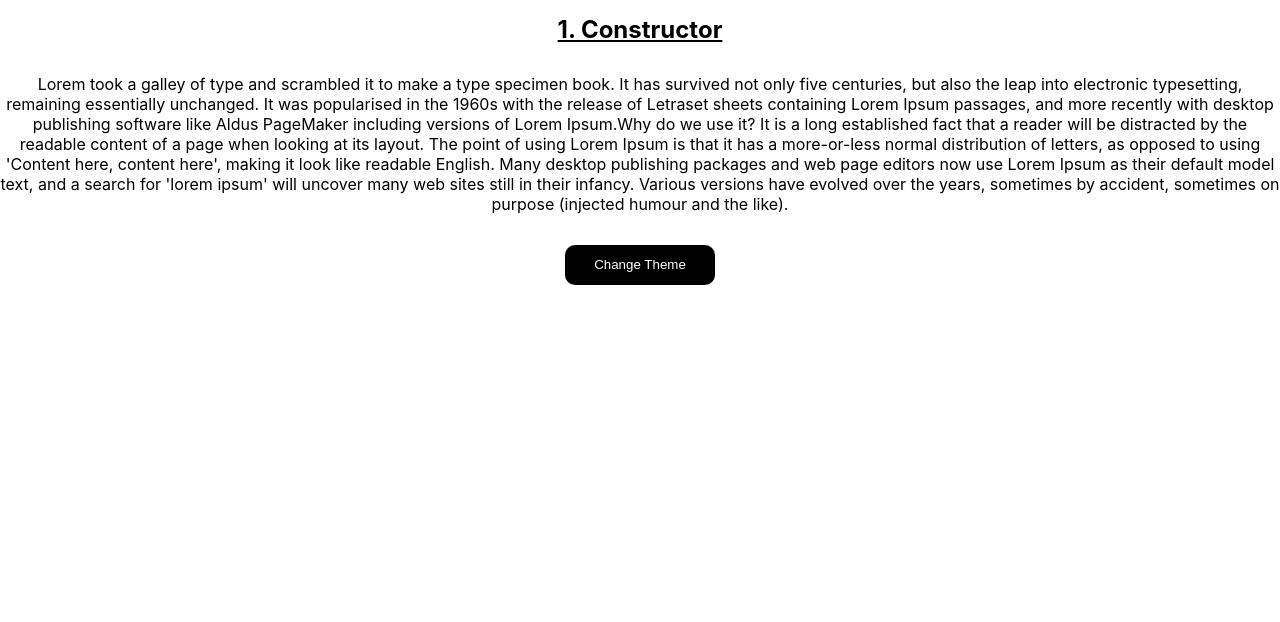
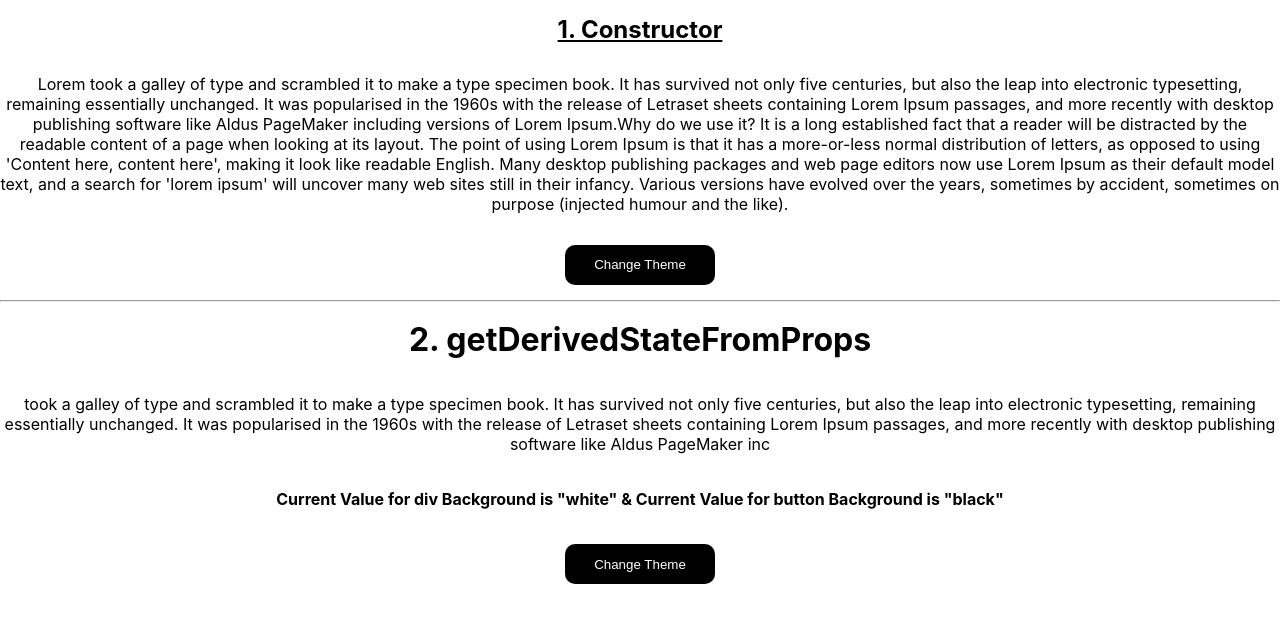
Before and after one commit to anshika07082001/LifeCycle-methods, a React (Create React App) app: page / in a window 1280 px wide. Shown: the top 622 px of the page. Built offline with nearby package versions, Linux system fonts and the light colour scheme.

Commit message:
get derived state from props

```diff
--- a/src/App.js
+++ b/src/App.js
@@ -1,10 +1,14 @@
 import './App.css';
 import Constructor from './Constructor/Constructor';
+import Parent from './getDerivedStateToProps/Parent';
+
 
 function App() {
   return (
     <div className="App">
       <Constructor/>
+      <hr/>
+      <Parent/>
     </div>
   );
 }
--- a/src/Constructor/Constructor.js
+++ b/src/Constructor/Constructor.js
@@ -11,7 +11,6 @@ export class Constructor extends Component {
       btnBg:'black'
     }
   }
-
 // Click Handler
 
   btnHandler=()=> {
--- /dev/null
+++ b/src/getDerivedStateToProps/Child.js
@@ -0,0 +1,25 @@
+import React, { Component } from 'react'
+
+export class Child extends Component {
+
+    constructor(props) {
+        super(props)
+        this.state = {
+           currentBg:'white',
+           currentBtnBg:'black'
+        }
+    }
+
+    static getDerivedStateFromProps(props,state){
+        console.warn('',props,state)
+    }
+
+    render() {
+        console.warn('render')
+        return (
+            <h4>Current Value for div Background is "{this.state.currentBg}" & Current Value for button Background is "{this.state.currentBtnBg}"</h4>
+        )
+    }
+}
+
+export default Child
--- /dev/null
+++ b/src/getDerivedStateToProps/Parent.js
@@ -0,0 +1,41 @@
+import React, { Component } from 'react'
+import Child from './Child';
+import './getDerived.css';
+
+export class Parent extends Component {
+    constructor(props) {
+      super(props)
+
+      this.state = {
+         bg:'white',
+         btnBg:'black'
+      }
+    }
+
+    btnHandler=()=>{
+        if(this.state.bg=='white'){
+            this.setState({
+                bg:'black',
+                btnBg:'white'
+            })
+        }
+        else {
+            this.setState({
+                bg:'white',
+                btnBg:'black'
+            })
+        }
+    }
+  render() {
+    return (
+      <div className={`getDerived ${this.state.bg}`}>
+        <h1>2. getDerivedStateFromProps</h1>
+        <p> took a galley of type and scrambled it to make a type specimen book. It has survived not only five centuries, but also the leap into electronic typesetting, remaining essentially unchanged. It was popularised in the 1960s with the release of Letraset sheets containing Lorem Ipsum passages, and more recently with desktop publishing software like Aldus PageMaker inc</p>
+        <Child bg={this.state.bg} btnBg={this.state.btnBg}/>
+        <button className={`button ${this.state.btnBg}`} onClick={this.btnHandler}>Change Theme</button>
+      </div>
+    )
+  }
+}
+
+export default Parent
--- /dev/null
+++ b/src/getDerivedStateToProps/getDerived.css
@@ -0,0 +1,24 @@
+.getDerived {
+    height: 300px;
+    display: flex;
+    flex-direction: column;
+    justify-content: space-around;
+    align-items: center;
+}
+
+.button {
+    height: 40px;
+    width: 150px;
+    border: none;
+    border-radius: 10px;
+}
+
+.white {
+    background: white;
+    color: black;
+}
+
+.black {
+    color: white;
+    background: black;
+}
```
